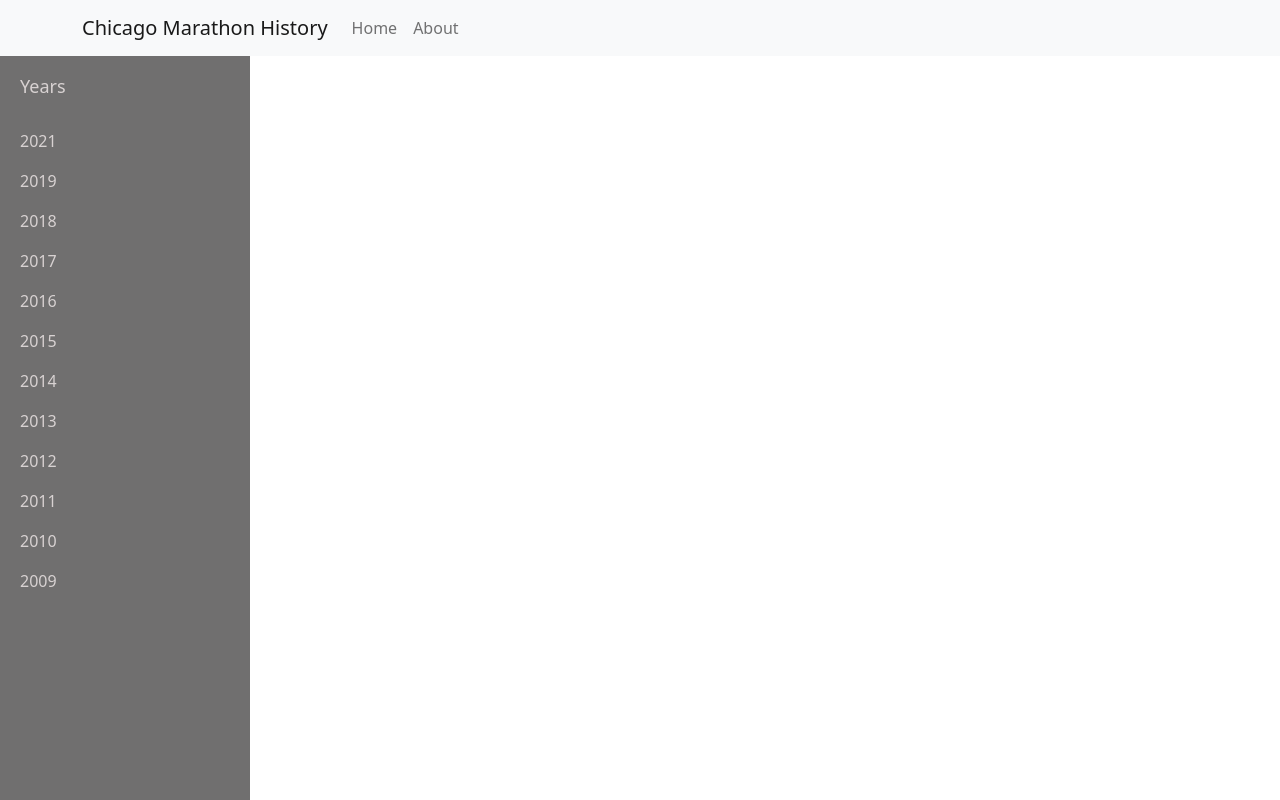
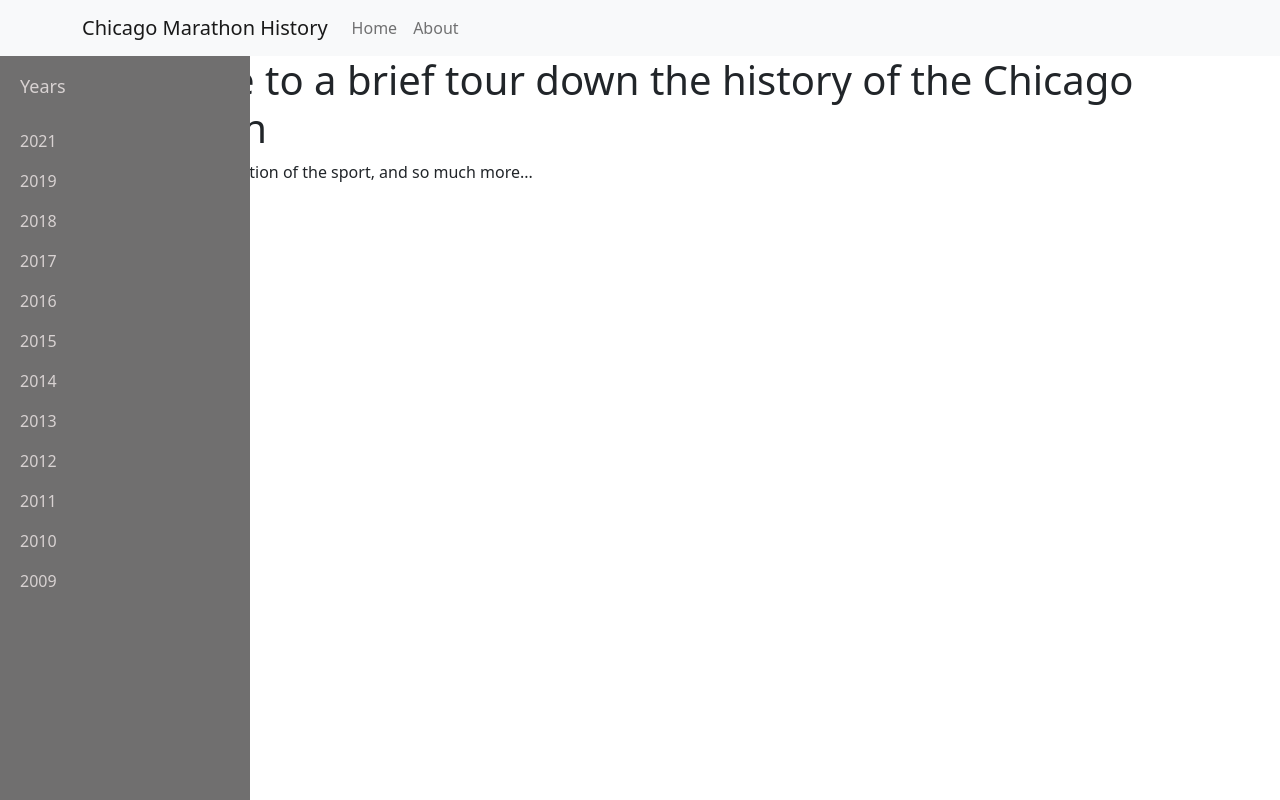
Before and after one commit to dankrzeminski32/chicago-marathon-history, a React (Create React App) app in the folder src/frontend/: page / in a window 1280 px wide. Built offline with nearby package versions, Linux system fonts and the light colour scheme.

Commit message:
3 panel layout complete + react router

```diff
--- a/src/frontend/package.json
+++ b/src/frontend/package.json
@@ -6,10 +6,12 @@
     "@testing-library/jest-dom": "^5.16.5",
     "@testing-library/react": "^13.4.0",
     "@testing-library/user-event": "^13.5.0",
+    "axios": "^1.1.3",
     "bootstrap": "^5.2.2",
     "react": "^18.2.0",
     "react-bootstrap": "^2.5.0",
     "react-dom": "^18.2.0",
+    "react-router-dom": "^6.4.3",
     "react-scripts": "5.0.1",
     "web-vitals": "^2.1.4"
   },
--- a/src/frontend/src/App.js
+++ b/src/frontend/src/App.js
@@ -1,12 +1,13 @@
-import Header from "./components/Header";
-import Sidebar from "./components/Sidebar";
+import Home from "./components/Home";
+import { BrowserRouter as Router, Route, Routes, Link } from "react-router-dom";
 
 function App() {
     return (
-        <div className="App">
-            <Header></Header>
-            <Sidebar></Sidebar>
-        </div>
+        <Router>
+            <Routes>
+                <Route exact path="/" element={<Home />} />
+            </Routes>
+        </Router>
     );
 }
 
--- /dev/null
+++ b/src/frontend/src/components/Home.js
@@ -0,0 +1,13 @@
+import Layout from "./Layout";
+
+function Home() {
+    return (
+        <Layout>
+            <h1>
+                Welcome to a brief tour down the history of the Chicago Marathon
+            </h1>
+            <p>Broken Records, Evolution of the sport, and so much more...</p>
+        </Layout>
+    );
+}
+export default Home;
--- /dev/null
+++ b/src/frontend/src/components/Layout.js
@@ -0,0 +1,14 @@
+import Header from "./Header";
+import Sidebar from "./Sidebar";
+import Container from "react-bootstrap/Container";
+
+function Layout({ children }) {
+    return (
+        <div className="App">
+            <Header></Header>
+            <Sidebar></Sidebar>
+            <Container>{children}</Container>
+        </div>
+    );
+}
+export default Layout;
--- a/src/frontend/src/components/Sidebar.js
+++ b/src/frontend/src/components/Sidebar.js
@@ -1,8 +1,8 @@
 function Sidebar() {
     return (
         <div id="sidebar-wrapper">
-            <ul class="sidebar-nav">
-                <li class="sidebar-brand">
+            <ul className="sidebar-nav">
+                <li className="sidebar-brand">
                     <a href="#">Years</a>
                 </li>
                 <li>
```
Also changed, not shown: 1 other file (tests, documents, lock files or other folders).
